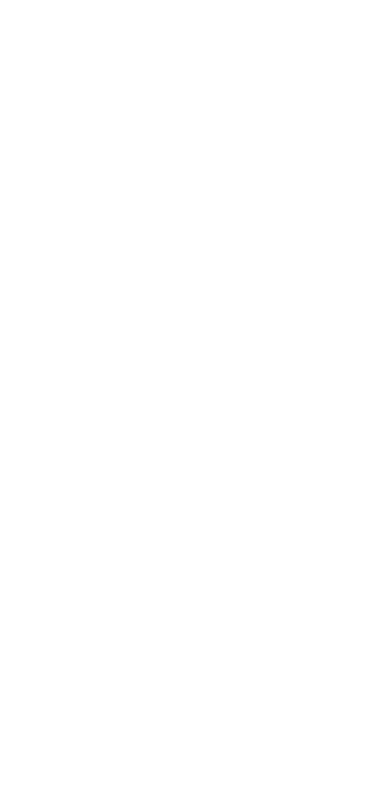
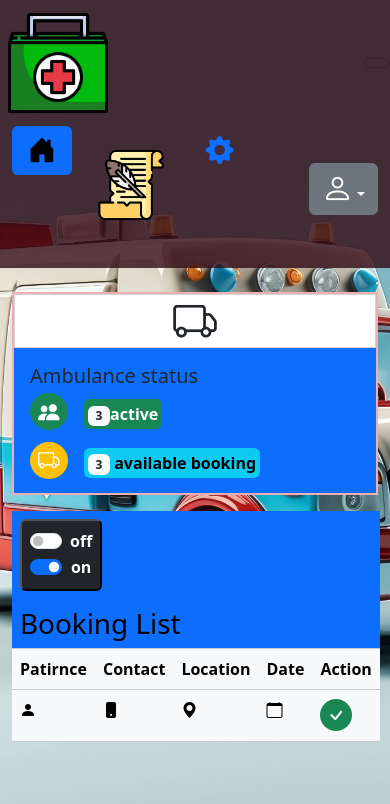
Before and after one commit to IgiranezaMichel/book-ambulance-ui, a React (Vite) app: page /driver in a window 390 px wide. Shown: the top 804 px of the page. Built offline with nearby package versions, Linux system fonts and the light colour scheme.

Commit message:
add DriverHome Component

```diff
--- a/src/pages/Driver/DriverHome.tsx
+++ b/src/pages/Driver/DriverHome.tsx
@@ -1,6 +1,82 @@
+import { Link } from "react-router-dom"
+import { AuthorizedNavBar } from "../../Component/NavBar/AuthorizedNavBar"
+import { DriverIndex } from "../../Component/Driver/DriverIndex"
+
 export const DriverHome=()=>{
+    type dds={
+       id:string,
+       ariaLabelledby:string
+       dataBsToggle:"pill",
+       dataBsTarget:''
+    }
+const data:NavigationBarData[]=[
+{icon:'',imageUrl:'',userName:''}
+];
 return(
-    <>
-    </>
+<>
+<main className="overflow-auto col-sm-12 m-auto" style={{position:'fixed'
+        ,width:'100%',height:'100%',
+        backgroundImage:'url(/User/hospital-van.jpeg)',backgroundSize:'cover',
+        backgroundAttachment: 'fixed',
+        backgroundRepeat:'no-repeat',backgroundPosition:'center center'}}>
+        <nav className="navbar navbar-expand-md navbar-info sticky-top mb-4"  style={{backgroundColor:'rgb(50,10,20,.8)'}}>
+            <Link className="navbar-brand mx-2" to={'/'}>
+                <img  src="/icon/hospital.png" width={100} alt="" />
+            </Link>
+            <button
+                className="navbar-toggler d-lg-none"
+                type="button"
+                data-bs-toggle="collapse"
+                data-bs-target="#collapsibleNavId"
+                aria-controls="collapsibleNavId"
+                aria-expanded="false"
+                aria-label="Toggle navigation"
+            ></button>
+            <div className="collapse navbar-collapse container" id="collapsibleNavId">
+                <ul className="navbar-nav me-auto mt-2 mt-lg-0">
+                <ul className="nav nav-pills mb-3" id="pills-tab" role="tablist">
+          <li className="nav-item" role="presentation">
+            <button className="nav-link hover-me active" id="pills-home-tab" data-bs-toggle="pill" data-bs-target="#pills-home" type="button" role="tab" aria-controls="pills-home" aria-selected="true">
+            <i className="bi bi-house-door-fill display-6"></i>
+            </button>
+          </li>
+          <li className="nav-item" role="presentation">
+            <button className="nav-link hover-me p-4 hover-me rounded-pill" id="hospital-tab" data-bs-toggle="pill" data-bs-target="#hospital" type="button" role="tab" aria-controls="hospital" aria-selected="false">
+            <img src="/parchment.png" width={70} alt="" />
+            </button>
+          </li>
+          <li className="nav-item" role="presentation">
+            <button className="nav-link hover-me" id="pills-setting-tab" data-bs-toggle="pill" data-bs-target="#pills-setting" type="button" role="tab" aria-controls="pills-setting" aria-selected="false">
+            <i className="bi bi-gear-fill display-6"></i>
+            </button>
+          </li>
+        </ul>
+        </ul>
+                <div className="dropdown">
+                  <button className="btn btn-secondary dropdown-toggle" type="button" id="dropdownMenuButton" data-bs-toggle="dropdown" aria-expanded="false">
+                   <i className="bi bi-person display-5"></i>
+                  </button>
+                  <ul className="dropdown-menu" aria-labelledby="dropdownMenuButton">
+                    <li><Link className="dropdown-item" to={'/'}>Admin</Link></li>
+                    <li><Link className="dropdown-item" to={'/'}>Logout</Link></li>
+                  </ul>
+                </div>
+            </div>
+        </nav>
+        <main>
+        <div className="tab-content overflow-auto" id="pills-tabContent">
+          <div className="tab-pane fade show active" id="pills-home" role="tabpanel" aria-labelledby="pills-home-tab">
+             <DriverIndex/>
+          </div>
+          <div className="tab-pane fade" id="hospital" role="tabpanel" aria-labelledby="hospital-tab">
+
+          </div>
+          <div className="tab-pane fade show" id="pills-setting" role="tabpanel" aria-labelledby="pills-setting-tab">
+
+          </div>
+        </div>
+        </main>
+            </main>
+</>
 )
 }
```
